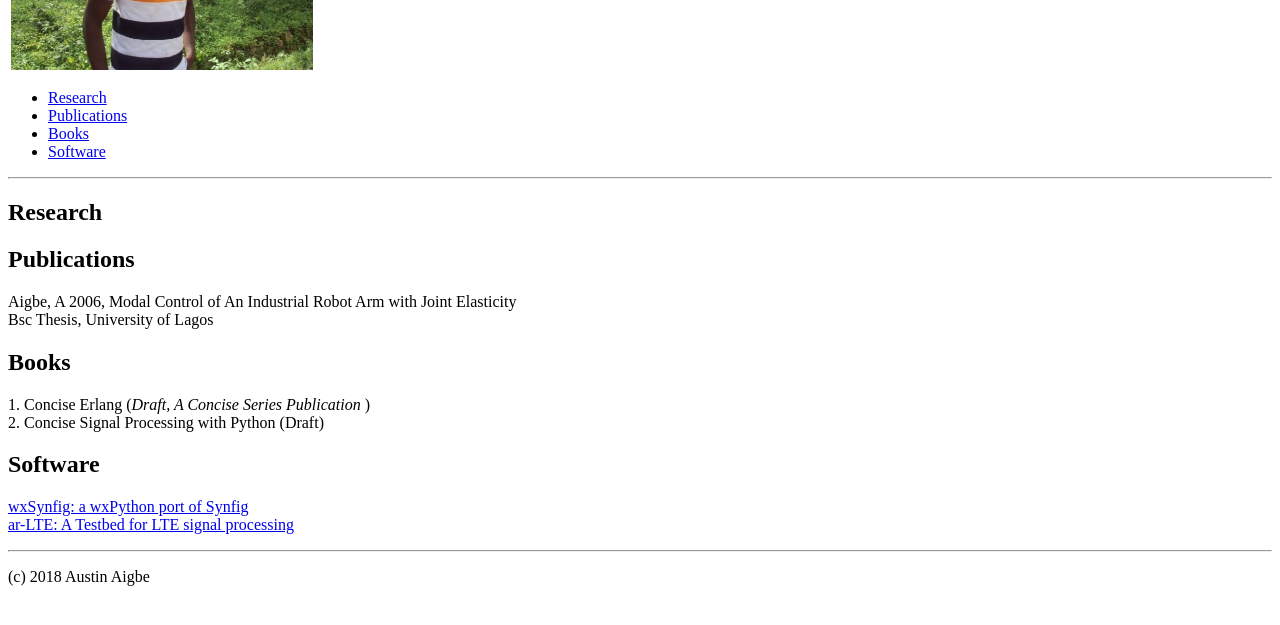
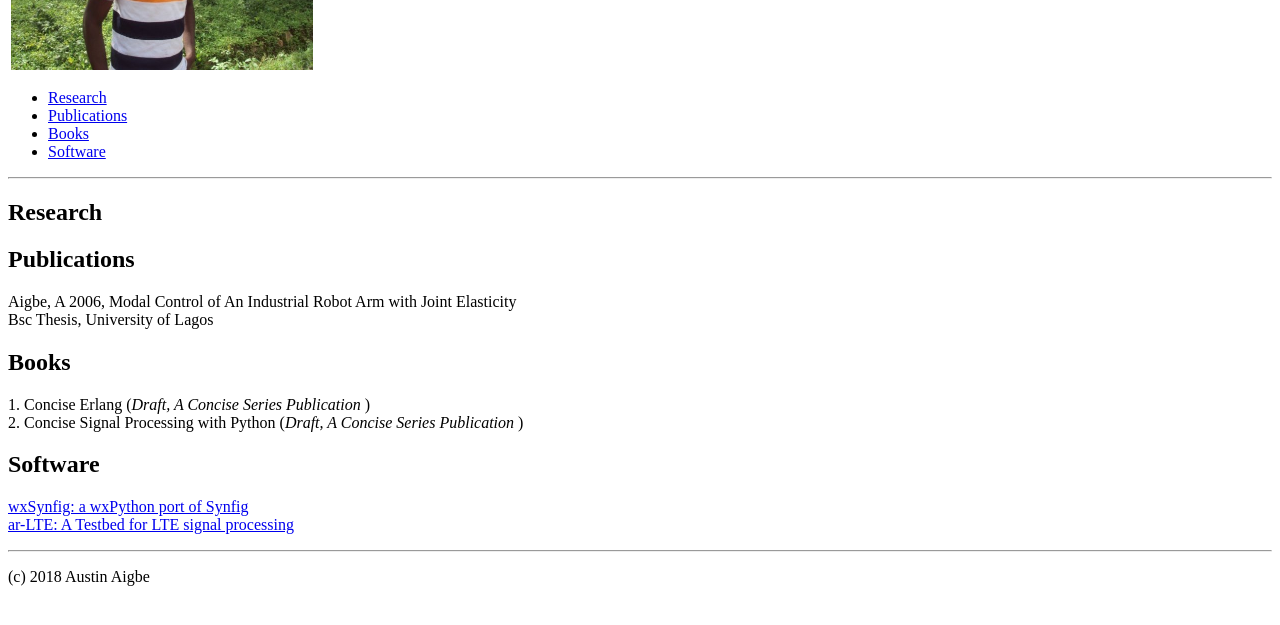
Before and after one commit to eshikafe/eshikafe_github_io, a plain HTML site: page index.html in a window 1280 px wide. Shown: the part 169-794 px from the top of the page. Drawn offline with Linux system fonts and the light colour scheme.

Commit message:
Update index.html

```diff
--- a/index.html
+++ b/index.html
@@ -36,7 +36,7 @@ Bsc Thesis, University of Lagos
 <H2><A NAME="Books">Books</A></H2>
 <p>
 	1. Concise Erlang (<i>Draft, A Concise Series Publication </i>) <br>
-	2. Concise Signal Processing with Python (Draft)
+	2. Concise Signal Processing with Python (<i>Draft, A Concise Series Publication </i>)
 </p>
 
 <H2><A NAME="Software">Software</A></H2>
```
